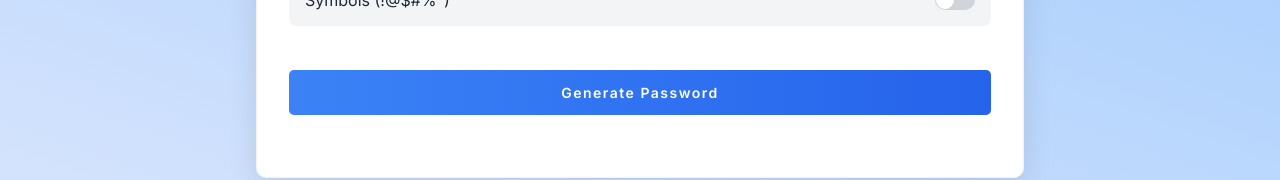
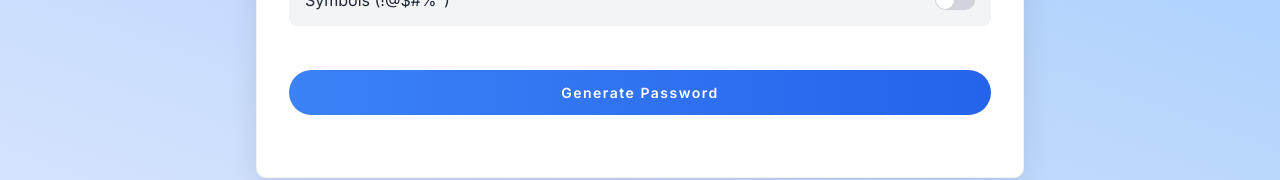
Before and after one commit to chengivan2/passgen, a Next.js app: page / in a window 1280 px wide. Shown: the part 543-723 px from the top of the page. Built offline with nearby package versions, Linux system fonts and the light colour scheme.

Commit message:
Modified the generate button to have a larger border radius

```diff
--- a/src/app/theform.css
+++ b/src/app/theform.css
@@ -92,7 +92,6 @@
   100% { transform: scale(1); }
 }
 
-/* Loading spinner animation */
 .loading-spinner {
   position: absolute;
   left: 50%;
@@ -134,7 +133,6 @@
   }
 }
 
-/* Inline icon for button */
 .inline-icon {
   display: inline-block;
   margin-right: 8px;
@@ -374,7 +372,7 @@ div.settings-title h6 {
   border: none;
   background: linear-gradient(90deg, #007bff, #0056b3);
   color: white;
-  border-radius: 5px;
+  border-radius: 1000px;
   cursor: pointer;
   font-size: 14px;
   font-weight: 600;
```
